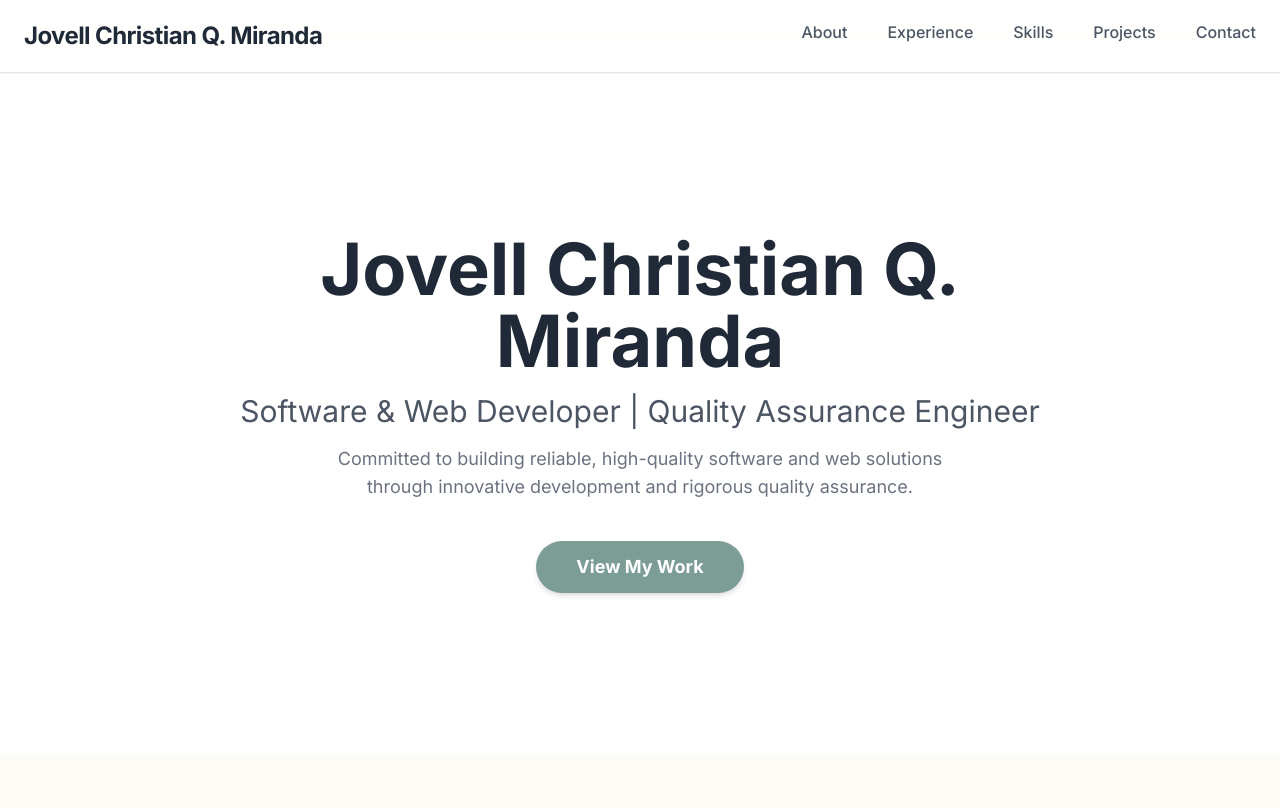
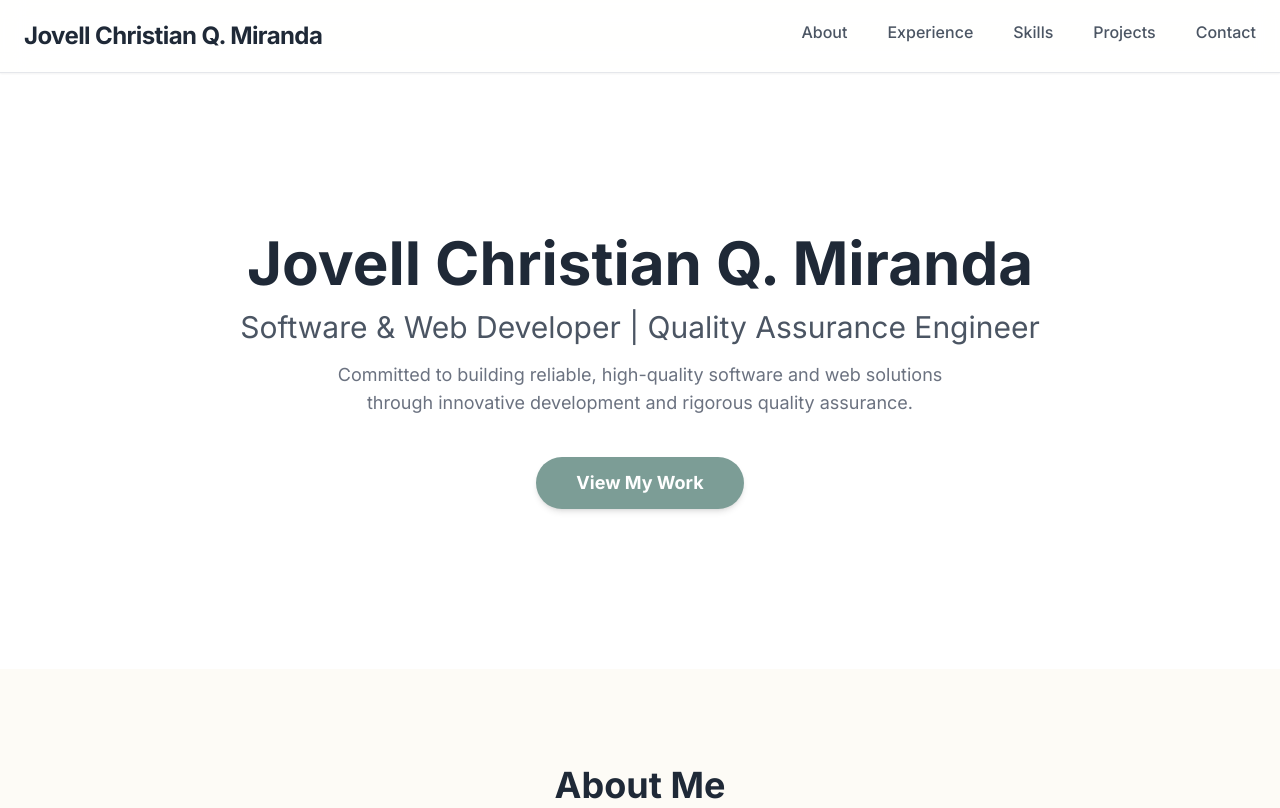
Before and after one commit to Jovellmiranda14/jovellmiranda14.github.io, a plain HTML site: page index.html in a window 1280 px wide. Shown: the top 808 px of the page. Drawn offline with nearby package versions, Linux system fonts and the light colour scheme.

Commit message:
fix font

```diff
--- a/index.html
+++ b/index.html
@@ -113,7 +113,7 @@
       >
         <div class="container mx-auto text-center px-8 max-w-4xl relative z-10">
           <h1
-            class="text-5xl md:text-7xl font-bold leading-tight mb-4 text-gray-800"
+            class="text-4xl md:text-6xl font-bold leading-tight mb-3 text-gray-800"
           >
             Jovell Christian Q. Miranda
           </h1>
```
